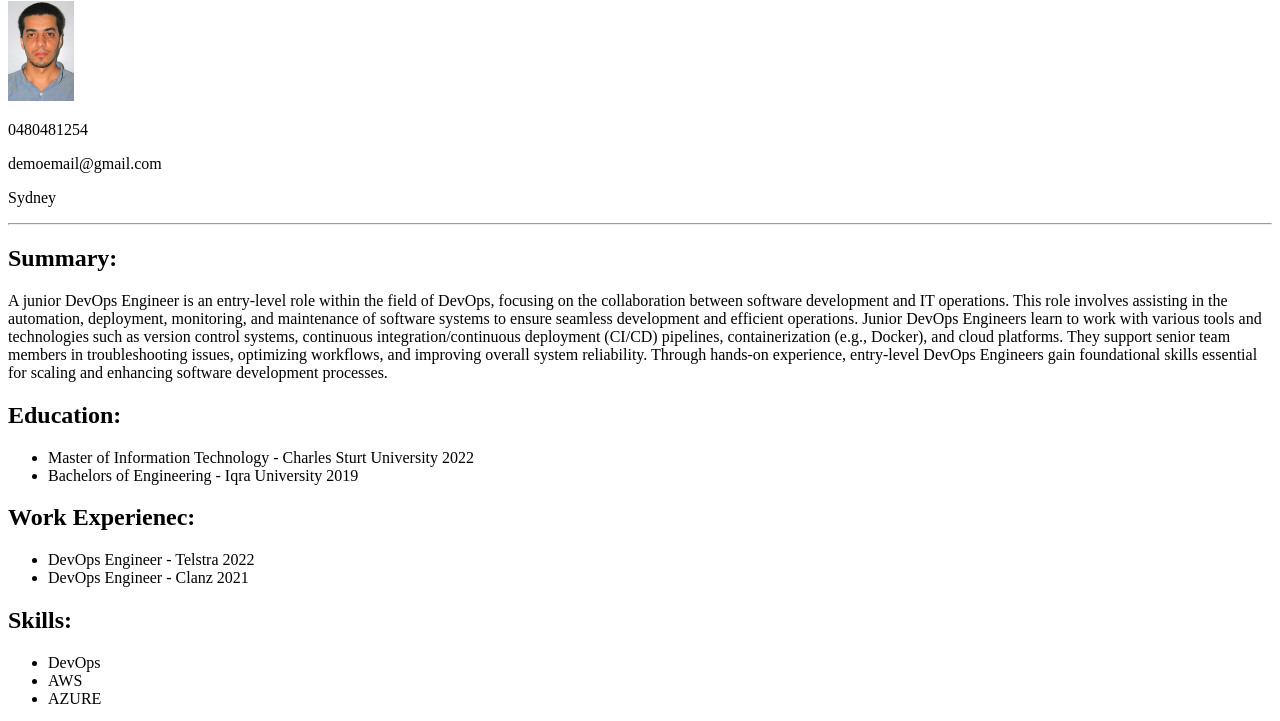
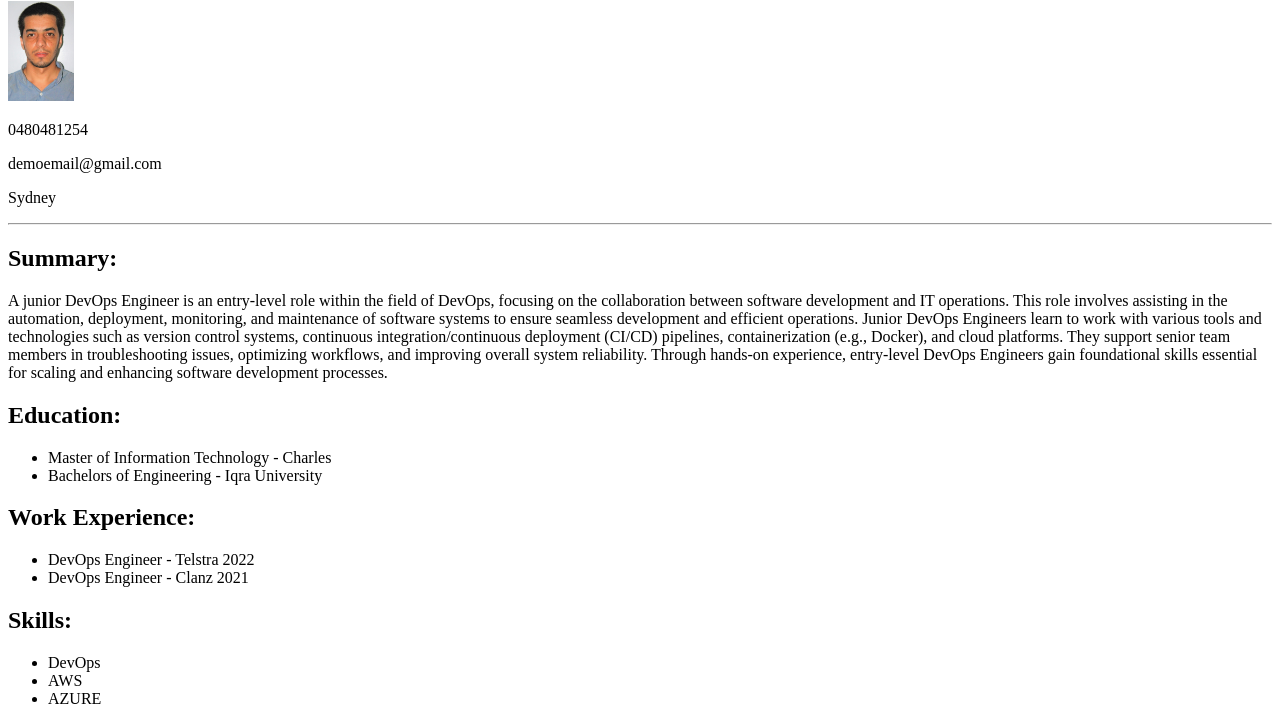
Before and after one commit to sjawadkhan/capstone-project1, a plain HTML site: page index.html in a window 1280 px wide. Shown: the part 79-800 px from the top of the page. Drawn offline with Linux system fonts and the light colour scheme.

Commit message:
Update index.html

```diff
--- a/index.html
+++ b/index.html
@@ -16,10 +16,10 @@
 <p>A junior DevOps Engineer is an entry-level role within the field of DevOps, focusing on the collaboration between software development and IT operations. This role involves assisting in the automation, deployment, monitoring, and maintenance of software systems to ensure seamless development and efficient operations. Junior DevOps Engineers learn to work with various tools and technologies such as version control systems, continuous integration/continuous deployment (CI/CD) pipelines, containerization (e.g., Docker), and cloud platforms. They support senior team members in troubleshooting issues, optimizing workflows, and improving overall system reliability. Through hands-on experience, entry-level DevOps Engineers gain foundational skills essential for scaling and enhancing software development processes.</p>
 <h2>Education:</h2>
 <ul>
-    <li>Master of Information Technology - Charles Sturt University 2022 </li>
-    <li>Bachelors of Engineering - Iqra University 2019 </li>
+    <li>Master of Information Technology - Charles  </li>
+    <li>Bachelors of Engineering - Iqra University </li>
 </ul>
-<h2>Work Experienec:</h2>
+<h2>Work Experience:</h2>
 <ul>
     <li>DevOps Engineer - Telstra 2022 </li>
     <li>DevOps Engineer - Clanz 2021 </li>
```
